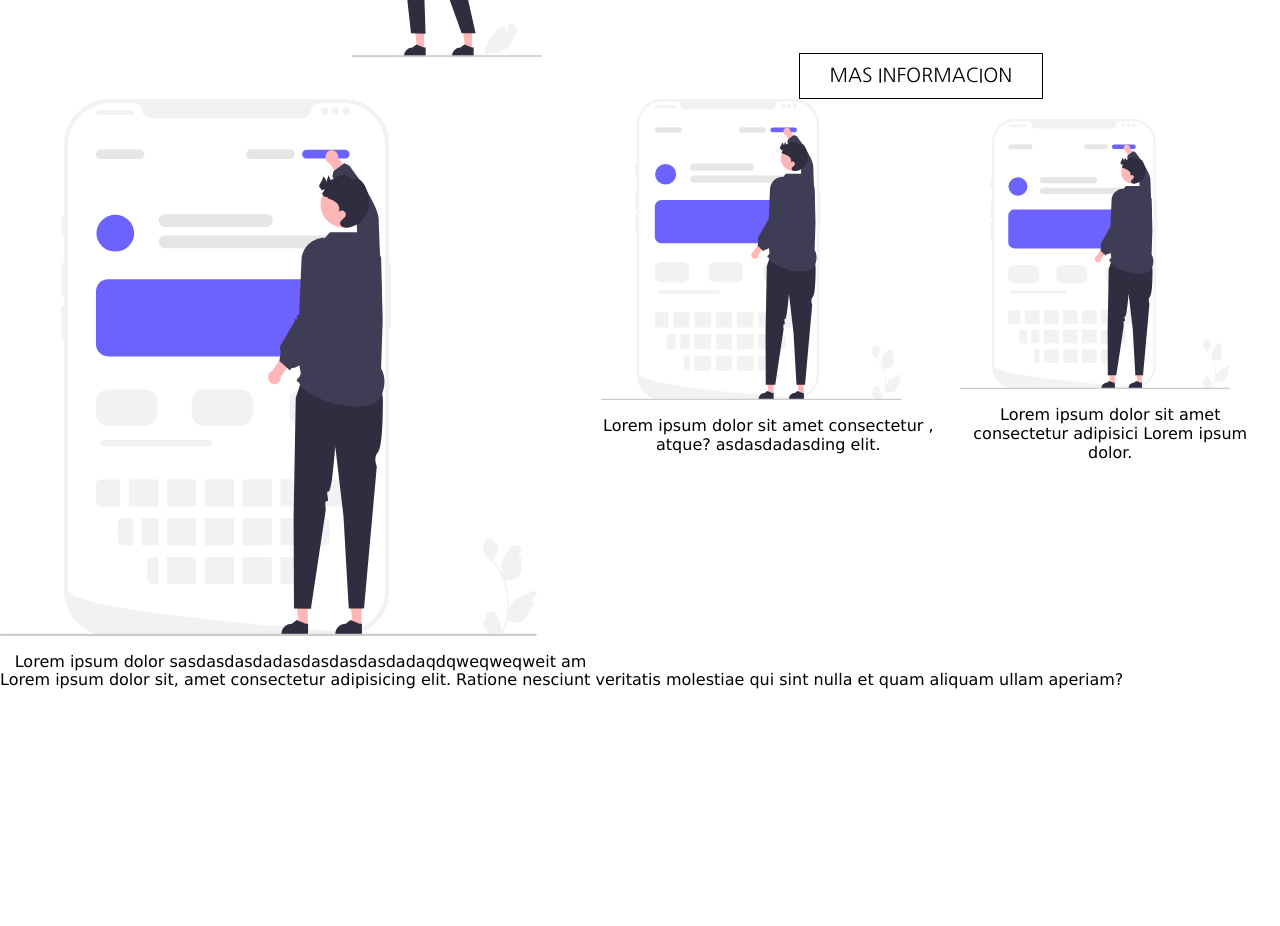
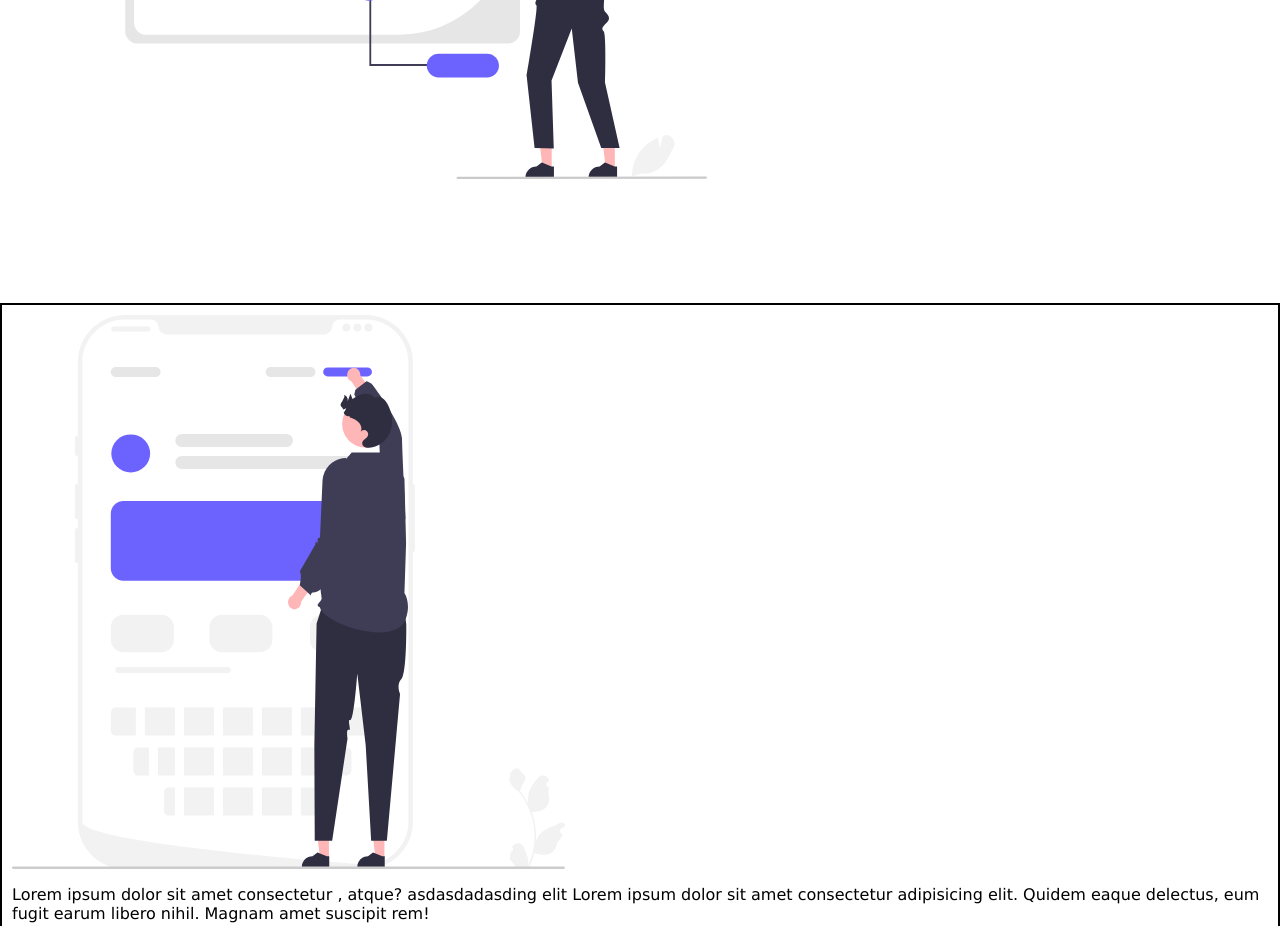
Before and after one commit to broly94/NUCBA-Integrador-HTML-y-CSS, a plain HTML site: page index.html in a window 1280 px wide. Shown: the part 543-1469 px from the top of the page. Before the commit the page ends 1232 px from the top, so only its background shows below. Drawn offline with Linux system fonts and the light colour scheme.

Commit message:
Update Cards Main->Section

```diff
--- a/index.html
+++ b/index.html
@@ -58,7 +58,7 @@
             <section class="solutions">
                 <div class="card-1">
                     <img src="./images/solutions-img/cartera-de-pago.svg" alt="solution-1">
-                    <p>Lorem ipsum dolor sasdasdasdadasdasdasdasdadaqdqweqweqweit am</p>
+                    <p>Lorem ipsum dolor sit amet consectetur , atque? asdasdadasding elit Lorem ipsum dolor sit amet consectetur adipisicing elit. Quidem eaque delectus, eum fugit earum libero nihil. Magnam amet suscipit rem!</p>
                 </div>
                 <div class="card-2">
                     <img src="./images/solutions-img/cartera-de-pago.svg" alt="solution-2">
--- a/index.scss
+++ b/index.scss
@@ -58,7 +58,6 @@ h1 {
 .initial-container {
     .navigation {
         grid-area: navigation;
-        background-color: $color-principal;
     }
 
     .header {
@@ -78,6 +77,7 @@ h1 {
 
 /*  =============================NAVIGATION========================== */
 .navigation {
+    background-color: $color-principal;
     display: grid;
     height: auto;
     width: 100%;
@@ -242,7 +242,7 @@ h1 {
     }
 }
 /* Header Media queries */
-@media screen and (min-width: 768px) and (min-width: 1000px){
+@media screen and (min-width: 1000px){
     .header {
         display: grid;
         width: 100%;
@@ -251,11 +251,7 @@ h1 {
     }
 }
 
-// @media screen and (max-width: 1000px) {
-
-// }
-
-@media screen and (max-width: 1200px) {
+@media screen and (min-width: 1200px) {
     .header {
         justify-content: space-around;
         .header-content {
@@ -274,55 +270,89 @@ h1 {
 /*  =============================MAIN========================== */
 
 .main {
-    display: grid;
-    width: 100%;
-    justify-content: center;
+    margin-top: 100px;
     .solutions {
         display: grid;
         gap: 5px;
-        grid-template-columns: 1fr 1fr 1fr;
+        grid-template-columns: 1fr;
+        grid-template-rows: 1fr;
         grid-template:
-            "card-1 card-2 card-3"
+            "card-1"
+            "card-2"
+            "card-3"
         ;
-
+        justify-content: center;
+        border: 1px solid black;
         .card-1 {
             grid-area: card-1;
-                display: flex;
-                flex-direction: column;
-                flex-wrap: wrap;
+            display: grid;
+            grid-template-columns: 1fr;
+            grid-column: 1fr;
+            grid-template-areas:
+                "img"
+                "p"
+            ;
+            justify-content: center;
+            align-items: center;
+            padding: 10px;
+            border: 1px solid black;
             img {
-                    width: 90%;
+                height: auto;
+                max-width: 100%;
+                vertical-align: middle;
+                grid-area: img;
             }
-                p {
-                    text-align: center;
-                    margin-left: 5px;
+            p{
+                grid-area: p;
             }
         }
 
         .card-2 {
             grid-area: card-2;
-                display: flex;
-                flex-direction: column;
-                flex-wrap: wrap;
+            display: grid;
+            grid-template-columns: 1fr;
+            grid-column: 1fr;
+            grid-template-areas:
+                "img"
+                "p"
+            ;
+            justify-content: center;
+            align-items: center;
+            padding: 10px;
+            border: 1px solid black;
             img {
-                    width: 90%;
+                height: auto;
+                max-width: 100%;
+                vertical-align: middle;
+                grid-area: img;
             }
-                p {
-                    text-align: center;
+            p{
+                grid-area: p;
             }
         }
 
+
         .card-3 {
             grid-area: card-3;
-                display: flex;
-                flex-direction: column;
-                flex-wrap: wrap;
-                padding: 20px;
+            display: grid;
+            grid-template-columns: 1fr;
+            grid-column: 1fr;
+            grid-template-areas:
+                "img"
+                "p"
+            ;
+            justify-content: center;
+            align-items: center;
+            padding: 10px;
+            border: 1px solid black;
             img {
-                    width: 90%;
+                height: auto;
+                max-width: 100%;
+                vertical-align: middle;
+                grid-area: img;
             }
-                p {
-                    text-align: center;
+            p{
+                grid-area: p;
             }
         }
     }
```
Also changed, not shown: index.css, 1 other file. Lines whose indentation alone changed are shown as unchanged.
